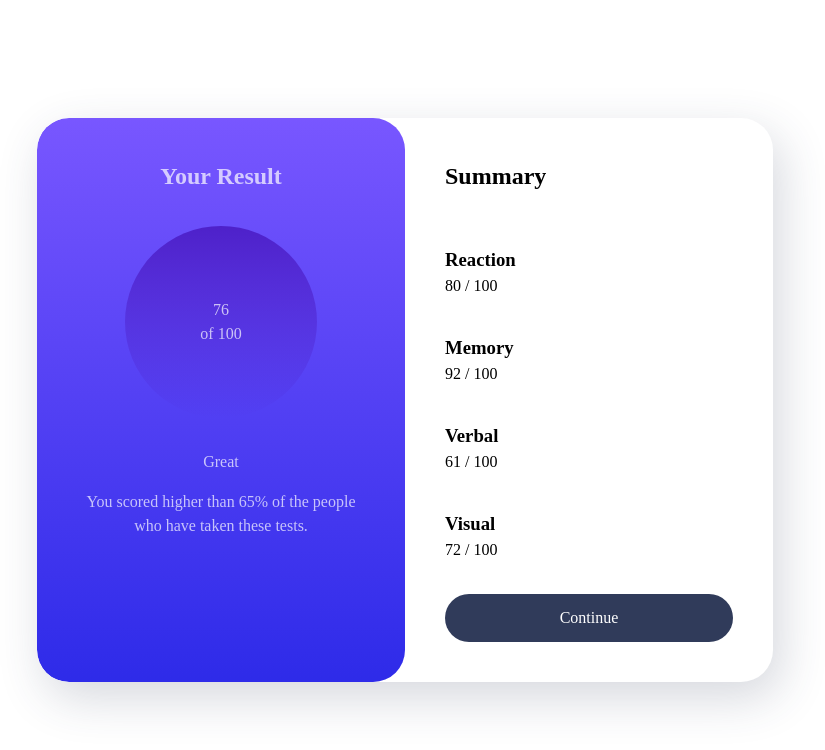
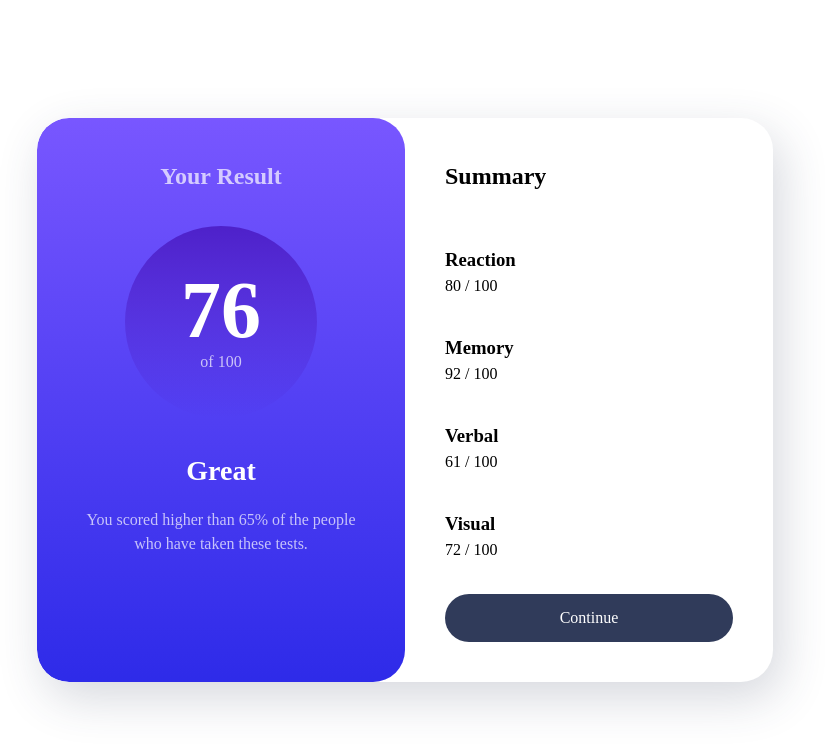
Before and after one commit to Andriikryl/ui-component-modul-result, a plain HTML site: page index.html in a window 1280 px wide. Shown: the whole page, without its empty margins (235-1060 px from the left). Drawn offline with Linux system fonts and the light colour scheme.

Commit message:
feat[result-core]

```diff
--- a/styles/style.css
+++ b/styles/style.css
@@ -167,3 +167,17 @@
   aspect-ratio: 1/1;
   border-radius: 50%;
 }
+
+.result-score span {
+  display: block;
+  font-size: var(--fs-900);
+  font-weight: var(--fw-black);
+  line-height: 1;
+  color: var(--clr-neutral-100);
+}
+
+.result-rank{
+  color: var(--clr-neutral-100);
+  font-size: var(--fs-700);
+  font-weight: var(--fw-bold);
+}
```
